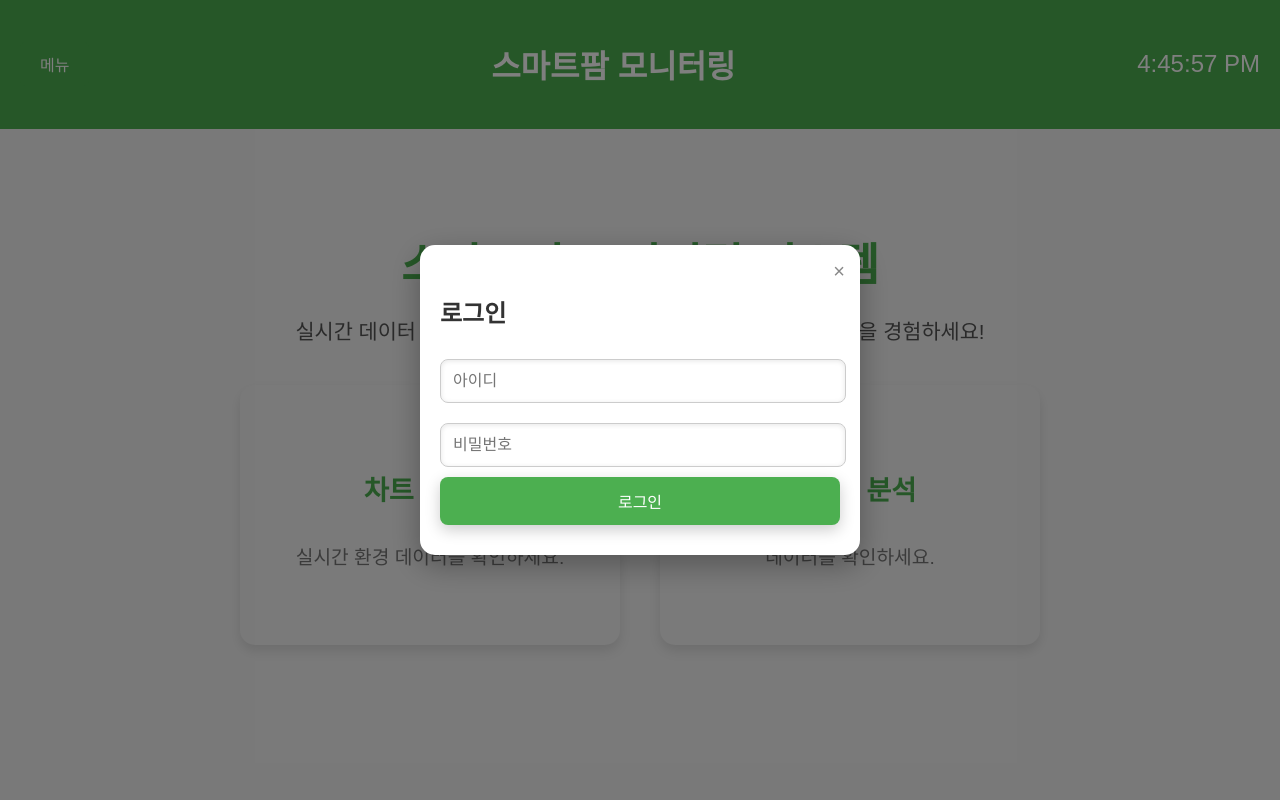
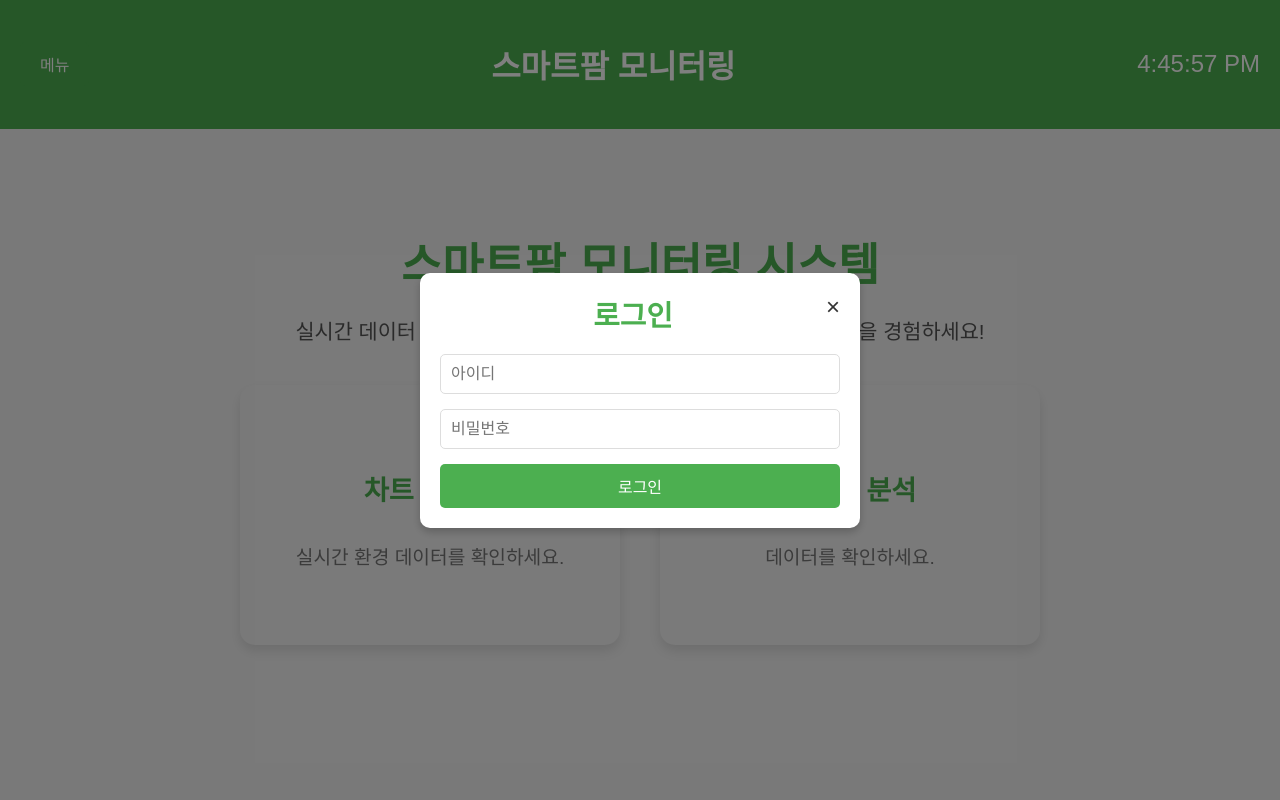
Before and after one commit to coogie22/REACT1, a React (Create React App) app in the folder my-app/: page / in a window 1280 px wide. Shown: the top 800 px of the page. Built offline with nearby package versions, Linux system fonts and the light colour scheme.

Commit message:
Fsdafasfdsafd

```diff
--- a/my-app/src/components/LoginModal.js
+++ b/my-app/src/components/LoginModal.js
@@ -1,16 +1,56 @@
-import React from 'react';
+import React from "react";
 
 function LoginModal({ onClose, onLogin }) {
   return (
-    <div className="modal">
-      <div className="modal-content">
-        {/* X 버튼 */}
-        <span className="close" onClick={onClose}>
+    <div
+      style={{
+        position: "fixed",
+        top: 0,
+        left: 0,
+        width: "100%",
+        height: "100%",
+        backgroundColor: "rgba(0, 0, 0, 0.5)",
+        display: "flex",
+        justifyContent: "center",
+        alignItems: "center",
+        zIndex: 1000,
+      }}
+    >
+      <div
+        style={{
+          backgroundColor: "#fff",
+          borderRadius: "10px",
+          padding: "20px",
+          width: "90%",
+          maxWidth: "400px",
+          boxShadow: "0 4px 8px rgba(0, 0, 0, 0.2)",
+        }}
+      >
+        {/* 닫기 버튼 */}
+        <span
+          style={{
+            display: "inline-block",
+            float: "right",
+            fontSize: "1.5rem",
+            cursor: "pointer",
+            color: "#333",
+          }}
+          onClick={onClose}
+        >
           &times;
         </span>
 
         {/* 제목 */}
-        <h2>로그인</h2>
+        <h2
+          style={{
+            textAlign: "center",
+            margin: "0 0 20px",
+            color: "#4caf50",
+            fontSize: "1.8rem",
+          }}
+        >
+          로그인
+        </h2>
 
         {/* 로그인 폼 */}
         <form
@@ -18,10 +58,53 @@ function LoginModal({ onClose, onLogin }) {
             e.preventDefault(); // 폼 기본 동작 방지
             onLogin(); // 로그인 성공 처리
           }}
+          style={{
+            display: "flex",
+            flexDirection: "column",
+            gap: "15px",
+          }}
         >
-          <input type="text" placeholder="아이디" required />
-          <input type="password" placeholder="비밀번호" required />
-          <button type="submit">로그인</button>
+          <input
+            type="text"
+            placeholder="아이디"
+            required
+            style={{
+              padding: "10px",
+              fontSize: "1rem",
+              borderRadius: "5px",
+              border: "1px solid #ddd",
+              outline: "none",
+            }}
+          />
+          <input
+            type="password"
+            placeholder="비밀번호"
+            required
+            style={{
+              padding: "10px",
+              fontSize: "1rem",
+              borderRadius: "5px",
+              border: "1px solid #ddd",
+              outline: "none",
+            }}
+          />
+          <button
+            type="submit"
+            style={{
+              padding: "10px",
+              fontSize: "1rem",
+              color: "#fff",
+              backgroundColor: "#4caf50",
+              border: "none",
+              borderRadius: "5px",
+              cursor: "pointer",
+              transition: "background-color 0.3s",
+            }}
+            onMouseEnter={(e) => (e.target.style.backgroundColor = "#388e3c")}
+            onMouseLeave={(e) => (e.target.style.backgroundColor = "#4caf50")}
+          >
+            로그인
+          </button>
         </form>
       </div>
     </div>
```
